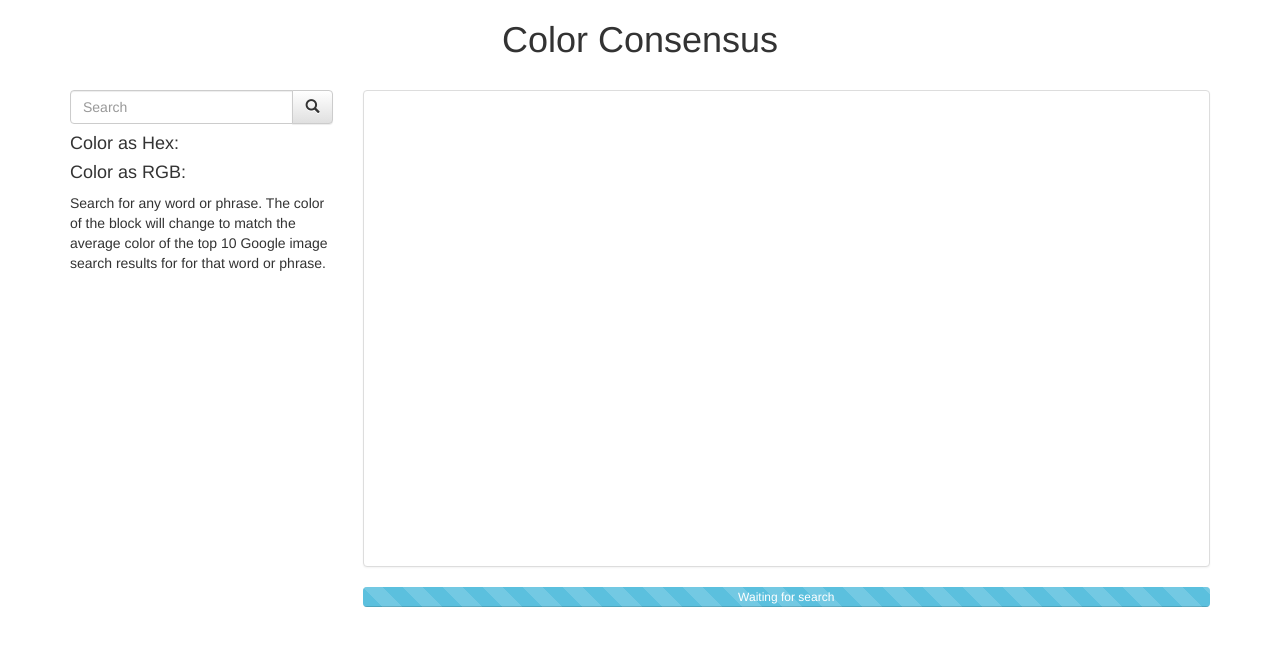
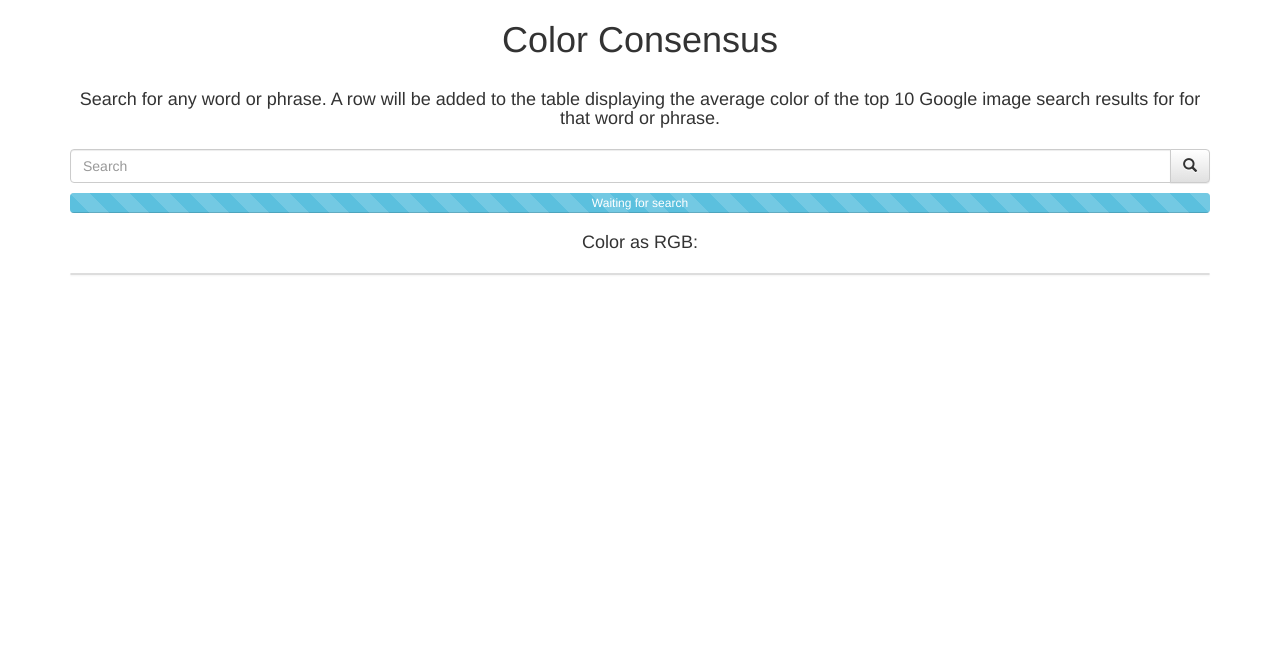
Before and after one commit to Tathorack/Color-Consensus-Website, a Flask app: page /thesis_web/ in a window 1280 px wide. Shown: the top 646 px of the page. Run offline with Flask 2, Linux system fonts and the light colour scheme; data that the repository does not hold is empty; parts of the project's set-up code (start-up, migrations or seed data) failed here and were passed over; some libraries are stand-ins or nearby versions.

Commit message:
Description and formatting

```diff
--- a/flaskfiles/templates/search_average.html
+++ b/flaskfiles/templates/search_average.html
@@ -20,7 +20,7 @@
           Color as RGB:
         </h4>
         <p>
-          The color returned is the average color of the top Google image results for the searched word
+          Search for any word or phrase. The color of the block will change to match the average color of the top 10 Google image search results for for that word or phrase.
         </p>
         </div>
       <div class="col-md-9">
--- a/flaskfiles/templates/thesis_web.html
+++ b/flaskfiles/templates/thesis_web.html
@@ -5,11 +5,11 @@
     <div class="row">
       <div class="col-lg-12">
         <h1 class="text-center">Color Consensus</h1>
-        <div class="spacer20"></div>
-      </div>
-    </div>
-    <div class="row">
-      <div class="col-md-3">
+        <div class="spacer10"></div>
+        <h4 class="text-center">
+          Search for any word or phrase. A row will be added to the table displaying the average color of the top 10 Google image search results for for that word or phrase.
+        </h4>
+        <div class="spacer10"></div>
         <div class="input-group">
           <input id="search-string" name='gsearch' type="text" class="form-control" placeholder="Search">
           <div class="input-group-btn">
@@ -18,24 +18,24 @@
             </button>
           </div>
         </div>
-        <h4 id="hex">
-          Color as Hex:
-        </h4>
-        <h4 id="rgb">
-          Color as RGB:
-        </h4>
-        <p>
-          Search for any word or phrase. The color of the block will change to match the average color of the top 10 Google image search results for for that word or phrase.
-        </p>
-        </div>
-      <div class="col-md-9">
-        <div class="panel panel-default">
-          <div id="averaged-block" class="img-rounded embed-responsive embed-responsive-16by9" style='background: #ffffff; '></div>
-        </div>
+        <div class="spacer10"></div>
         <div class="progress">
           <div id=process-progress class="progress-bar progress-bar-info progress-bar-striped" role="progressbar" aria-valuenow="100" aria-valuemin="0" aria-valuemax="100" style="width:100%">
             Waiting for search
           </div>
+        </div>
+        <h4 id="rgb" class="text-center">
+          Color as RGB:
+        </h4>
+        <div class="spacer10"></div>
+        <div class="panel panel-default">
+          <table class="table text-center table-bordered">
+            {% for search in searches %}
+            <tr style="background-color:{{ search.hex }}; color:{{ search.textcolor }}; font-weight: bold">
+              <td>{{ search.search }}</td>
+            </tr>
+            {% endfor %}
+          </table>
         </div>
       </div>
     </div>
```
